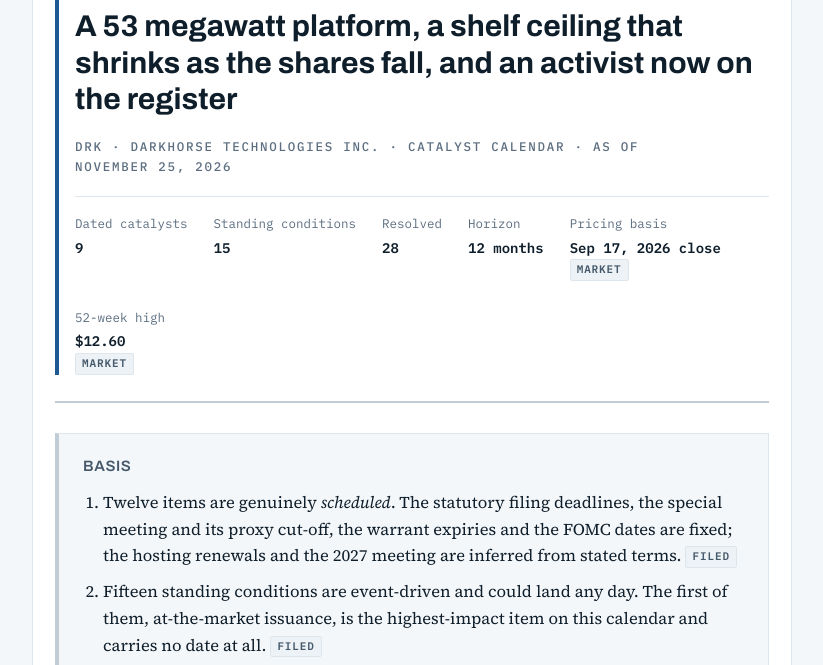
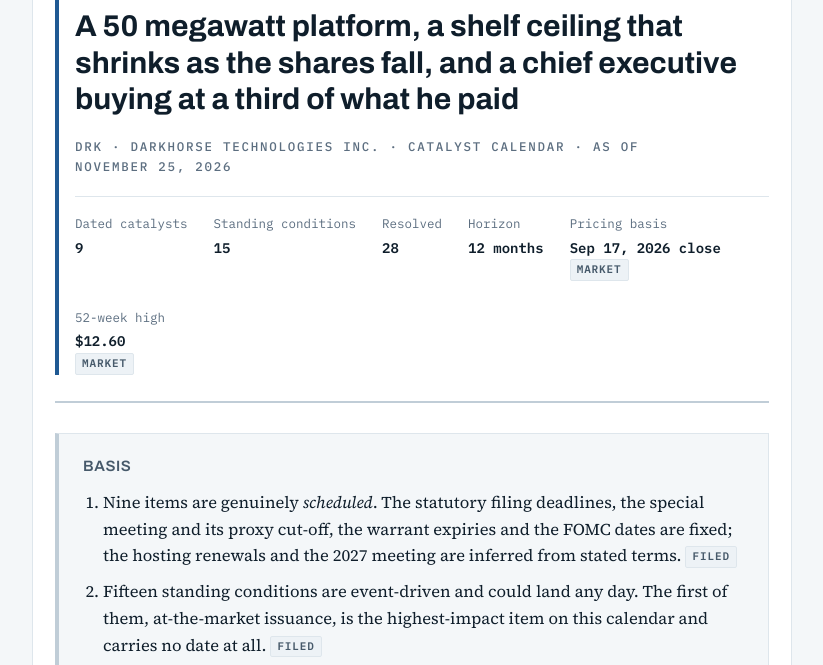
Before and after one commit to NTRS-ZIB/equity-research, a plain HTML site: page DRK_Catalyst_Calendar.html in a window 1280 px wide. Shown: the part 96-761 px from the top of the page, without its empty margins (228-1051 px from the left). Drawn offline with Linux system fonts and the light colour scheme.

Commit message:
Correct the DRK calendar headline and dated count, which a text sweep missed and a render caught
The headline read "A 53 megawatt platform ... and an activist now on the
register". Both halves were false after the revision: the Q3 Form 10-Q states 50
MW, and Endeavor Blockchain is at 3.4% while the only Schedule 13D since is the
chief executive's own, which disclaims any plan. The Basis block still said
twelve items are genuinely scheduled where nine remain.

The sweep searched "53 MW" and the headline spells it "53 megawatt", so a
string that was corrected fifteen times elsewhere survived in the largest type
on the page. Rendering the document is what found it.

Co-Authored-By: Claude Opus 5 <noreply@anthropic.com>

```diff
--- a/DRK_Catalyst_Calendar.html
+++ b/DRK_Catalyst_Calendar.html
@@ -380,7 +380,7 @@ footer p{font-family:var(--mono);font-size:12px;color:var(--ink-faint);max-width
     <button type="button" data-set="dark">Dark</button>
   </div>
   <p class="ticker">DRK</p>
-  <h1 class="headline">A 53 megawatt platform, a shelf ceiling that shrinks as the shares fall, and an activist now on the register</h1>
+  <h1 class="headline">A 50 megawatt platform, a shelf ceiling that shrinks as the shares fall, and a chief executive buying at a third of what he paid</h1>
   <p class="functional">DRK &middot; DarkHorse Technologies Inc. &middot; Catalyst Calendar &middot; as of November 25, 2026</p>
   <div class="mast-strip">
     <div>Dated catalysts <b>9</b></div>
@@ -396,7 +396,7 @@ footer p{font-family:var(--mono);font-size:12px;color:var(--ink-faint);max-width
 <div class="first">
   <h2>Basis</h2>
   <ol>
-    <li>Twelve items are genuinely <em>scheduled</em>. The statutory filing deadlines, the special meeting and its proxy cut-off, the warrant expiries and the FOMC dates are fixed; the hosting renewals and the 2027 meeting are inferred from stated terms. <span class="tag">Filed</span></li>
+    <li>Nine items are genuinely <em>scheduled</em>. The statutory filing deadlines, the special meeting and its proxy cut-off, the warrant expiries and the FOMC dates are fixed; the hosting renewals and the 2027 meeting are inferred from stated terms. <span class="tag">Filed</span></li>
     <li>Fifteen standing conditions are event-driven and could land any day. The first of them, at-the-market issuance, is the highest-impact item on this calendar and carries no date at all. <span class="tag">Filed</span></li>
     <li>Timing confidence rates the <em>date</em>, never the outcome. A High-confidence catalyst can still be a coin flip. <span class="tag">Estimate</span></li>
     <li>Estimated dates are cadence-based until the company announces. Treat them as approximate. <span class="tag">Estimate</span></li>
```
